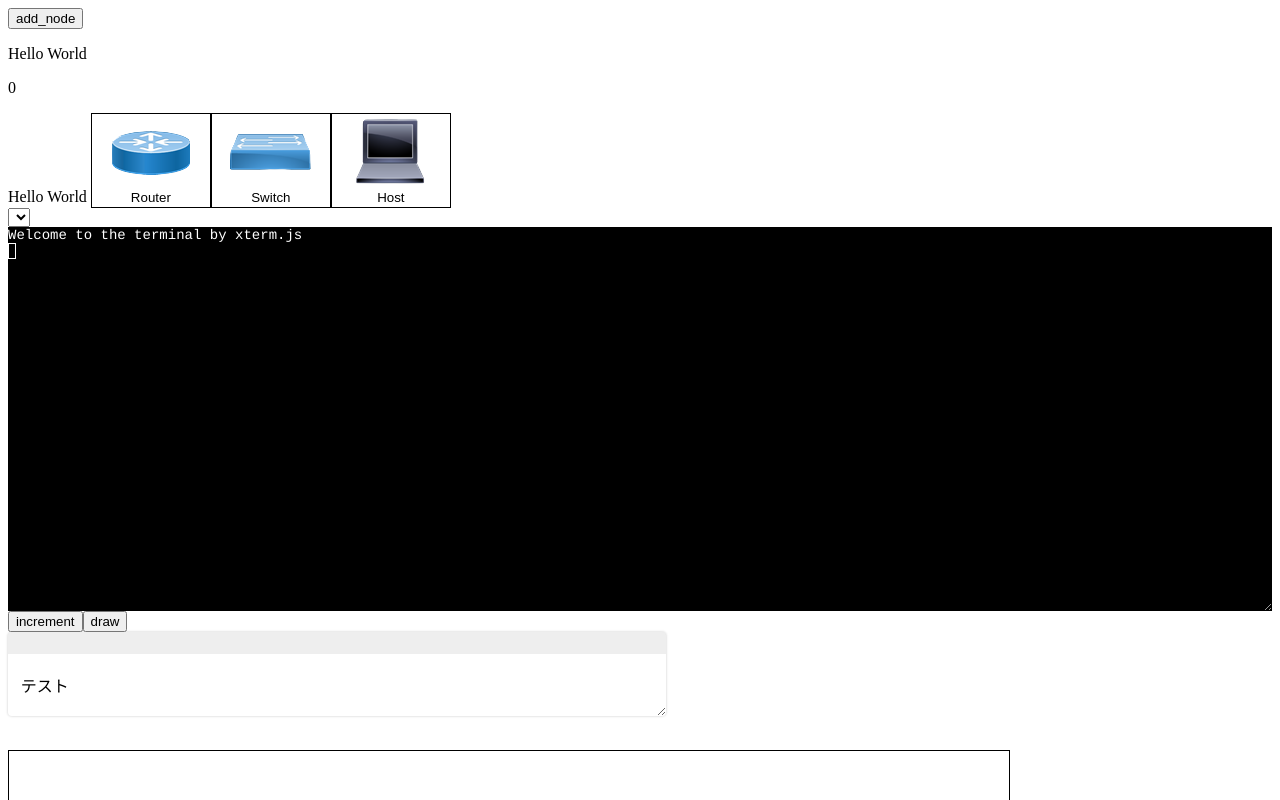
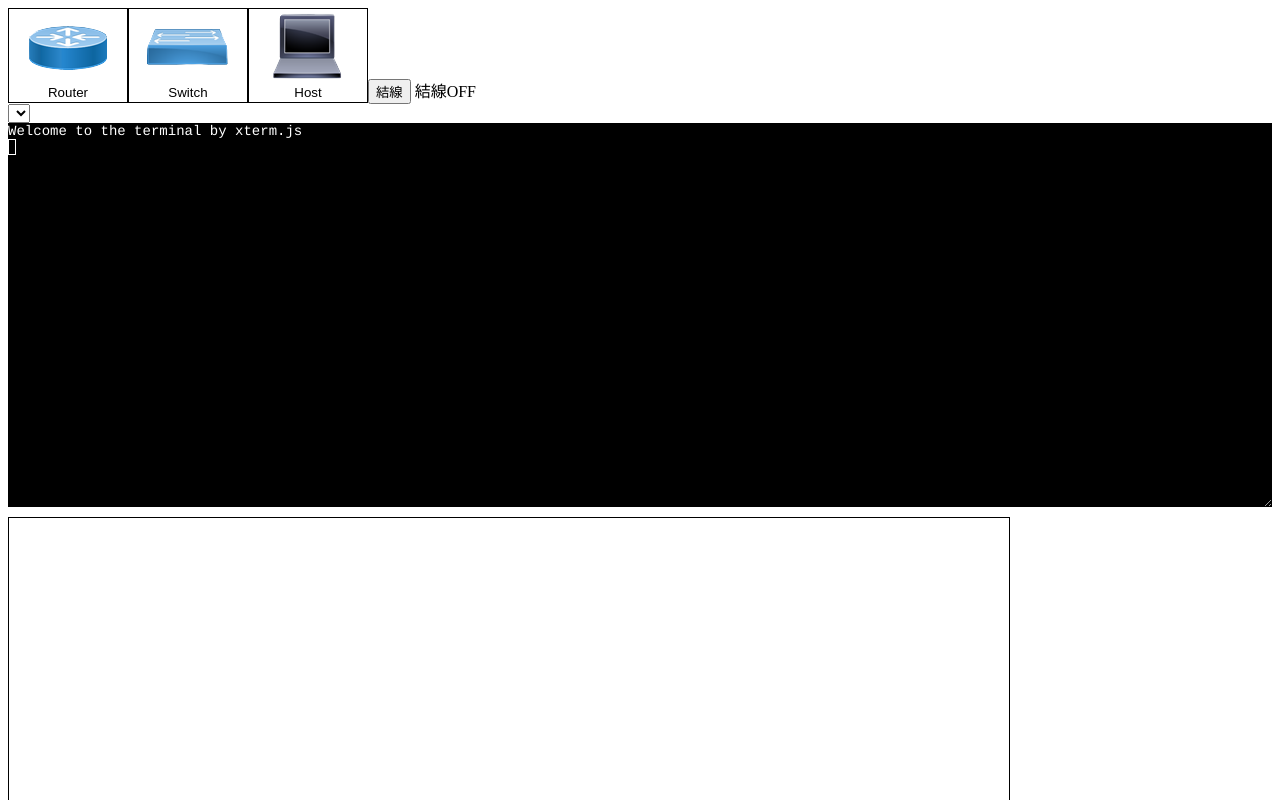
Before and after one commit to SugaoTT/cisco_cli_learning_project, a Vue app: page / in a window 1280 px wide. Shown: the top 800 px of the page. Built offline with nearby package versions, Linux system fonts and the light colour scheme.

Commit message:
added function of Connecting Node

```diff
--- a/src/application/Client.vue
+++ b/src/application/Client.vue
@@ -1,16 +1,17 @@
 <template>
   <div ip = "app">
-    <button @click="add_node">add_node</button>
-      <p>{{ message }}</p>
-      <p>{{ count }}</p>
+    <!--<button @click="add_node">add_node</button>-->
+    <!--  <p>{{ message }}</p>-->
+    <!--  <p>{{ count }}</p>-->
 
-      <a @mouseover="countUp">
-        {{message}}
-    </a>
+    <!--  <a @mouseover="countUp">-->
+    <!--    {{message}}-->
+    <!--</a>-->
 
       <button class="router_button" draggable="true" @dragstart="DragStartHandler('router')"><span id = "router_image"></span><br>Router</button>
       <button class="switch_button" draggable="true" @dragstart="DragStartHandler('switch')"><span id = "switch_image"></span><br>Switch</button>
       <button class="host_button" draggable="true" @dragstart="DragStartHandler('host')"><span id = "host_image"></span><br>Host</button>
+      <button @click="connectMode">結線</button>  {{ connectStatus }}
 
       <div id="consolePanel">
         <select id="nodeSelect">
@@ -23,13 +24,13 @@
 
         </div>
 
-      <button @click="countUp">increment</button>
+      <!--<button @click="countUp">increment</button>-->
 
-      <button @click="drawGraph">draw</button>
-      <div id="my-window">テスト</div>
+      <!--<button @click="drawGraph">draw</button>-->
+      <!--<div id="my-window">テスト</div>-->
 
       <div id="networkPanel" >
-        <NetworkCanvas ref="networkCanvas" @addNodeToList="addNodeToNodeList" v-on:mouseover.native="test" v-on:mouseleave.native="mouseLeaveOnNetworkCanvas"></NetworkCanvas>
+        <NetworkCanvas ref="networkCanvas" @updateConnectStatus="updateConnectStatus" @addNodeToList="addNodeToNodeList" v-on:mouseover.native="test" v-on:mouseleave.native="mouseLeaveOnNetworkCanvas" :connectStatus="connectStatus"></NetworkCanvas>
       </div>
 
 
@@ -65,6 +66,7 @@ export default class Client extends Vue {
     //private switch_count: number = 0;
     //private host_count: number = 0;
     private nodeList: Array<string> = [""];
+    private connectStatus: string = "結線OFF";
 
     $refs!: {
       networkCanvas: NetworkCanvas
@@ -157,6 +159,18 @@ export default class Client extends Vue {
       console.log(this.isMouseOnNetworkCanvas)
     }
 
+    public connectMode(){
+      if(this.nodeList.length < 2){
+        this.connectStatus = "2個以上の機器を追加してください";
+      } else {
+        this.connectStatus = "結線元の機器を選択してください";
+
+      }
+    }
+
+    public updateConnectStatus(connectStatus: string){
+      this.connectStatus = connectStatus;
+    }
 
     /*
     mounted(){
--- a/src/components/NetworkCanvas.vue
+++ b/src/components/NetworkCanvas.vue
@@ -13,20 +13,100 @@ export default class NetWorkCanvas extends Vue{
     private router_count: number = 0;
     private switch_count: number = 0;
     private host_count: number = 0;
+    //ケーブルを作成する際にケーブル名が重複することを避けるための値
+    //実際はNodeに関するインスタンスを作成し、そこで各ノード毎にケーブルの本数を管理すればいいと思われる。
+    private cable_count: number = 0;
 
+    /**一時格納用の結線元ノード*/
+    private srcNode: string = "";
+    private dstNode: string = "";
 
+    @Prop({})
+    private connectStatus!: string;
 
     public childMethod(): void {
       console.log('child');
+      console.log(this.connectStatus);
+
+     /* if(this.connectStatus == "結線元の機器を選択してください"){
+        console.log("結線モードのコンソール");
+        let srcNode:string = "";
+        let dstNode:string = "";
+
+        this.cy.on('tap', 'node', function(event) {
+          srcNode = event.target._private.data.id;
+        });
+        this.srcNode = srcNode;
+
+        this.cy.on('tap', 'node', function(event) {
+          dstNode = event.target._private.data.id;
+        });
+        this.dstNode = dstNode;
+
+        console.log(this.srcNode+"=>"+this.dstNode);
+      }*/
+
+      let nodeData: string = "";
+      //コールバック関数なので自信のインスタンスを予め保持しておく
+      let me = this;
+      this.cy.on('tap', 'node', function(event) {
+        me.clickedNode(event.target._private.data.id);
 
 
-    this.cy.on('tap', 'node', function(event) {
-      console.log(event.target._private.data.id);
-      //console.log('host dayo')
+        //me.srcNode = event.target._private.data.id;
+        //console.log(event.target._private.data.id);
+        //console.log(me.srcNode);
 
     });
+     /*   console.log(nodeData);
 
-      console.log('end childMethod')
+      console.log("A");
+      if(this.connectStatus == "結線元の機器を選択してください"){
+        this.srcNode = nodeData;
+        this.connectStatus = "結線先の機器を選択してください";
+        console.log(this.srcNode+"=>"+this.dstNode);
+      }
+
+      if(this.connectStatus == "結線先の機器を選択してください"){
+        this.dstNode = nodeData;
+        console.log(this.srcNode+"=>"+this.dstNode);
+      }
+
+      console.log('end childMethod')*/
+    }
+
+    public clickedNode(nodeID: string) {
+      console.log(nodeID);
+      console.log(this.connectStatus);
+      /**
+       * 結線操作の処理を記述
+       */
+      if(this.connectStatus == "結線元の機器を選択してください"){
+        this.srcNode = nodeID;
+        this.$emit("updateConnectStatus", "結線先の機器を選択してください");
+        //this.connectStatus = "結線先の機器を選択してください";
+        //this.$emit('connectStatus', this.connectStatus);
+      } else if(this.connectStatus == "結線先の機器を選択してください"){
+        this.dstNode = nodeID;
+        this.$emit("updateConnectStatus", "結線OFF");
+      }
+
+      if(this.srcNode != "" && this.dstNode != ""){
+        this.connect();
+        console.log(this.srcNode+"=>"+this.dstNode);
+
+        //初期化しておく
+        this.srcNode = "";
+        this.dstNode = "";
+      }
+
+
+    }
+
+    public connect(): void{
+      this.cy.add({
+              data: {id: this.srcNode+"To"+this.dstNode+this.cable_count++, source: this.srcNode, target: this.dstNode}
+            });
     }
 
     mounted(){
@@ -65,8 +145,8 @@ export default class NetWorkCanvas extends Vue{
           {
             selector: 'node',
             style: {
-              'height': 40,
-              'width': 40,
+              'height': 80,
+              'width': 80,
               'background-fit': 'cover',
               'backgroundColor': 'white'
               //'border-color': '#000',
@@ -87,7 +167,7 @@ export default class NetWorkCanvas extends Vue{
             style: {
               'background-image': "https://i.imgur.com/R1csOlU.jpg",
               'label': 'data(id)',
-              'text-margin-y': 50
+              'text-margin-y': 90
             }
           },
           {
@@ -95,7 +175,7 @@ export default class NetWorkCanvas extends Vue{
             style: {
               'background-image': "https://i.imgur.com/t5UZjW0.jpg",
               'label': 'data(id)',
-              'text-margin-y': 50
+              'text-margin-y': 90
             }
           },
           {
@@ -103,10 +183,11 @@ export default class NetWorkCanvas extends Vue{
             style: {
               'background-image': "https://i.imgur.com/47f1aNF.jpg",
               'label': 'data(id)',
-              'text-margin-y': 50
+              'text-margin-y': 90
             }
           }
-        ]
+        ],
+        wheelSensitivity: 0
       }
       this.cy = cytoscape(this.cyop);
        console.log(this.cy)
@@ -134,6 +215,7 @@ export default class NetWorkCanvas extends Vue{
               position: { x: x_position, y: y_position },
               classes: 'Host'
             });
+            //console.log(this.connectStatus);
         }else if(data == "router"){
           nodeID = 'Router'+this.router_count++;
             nodetype="Router";
```
